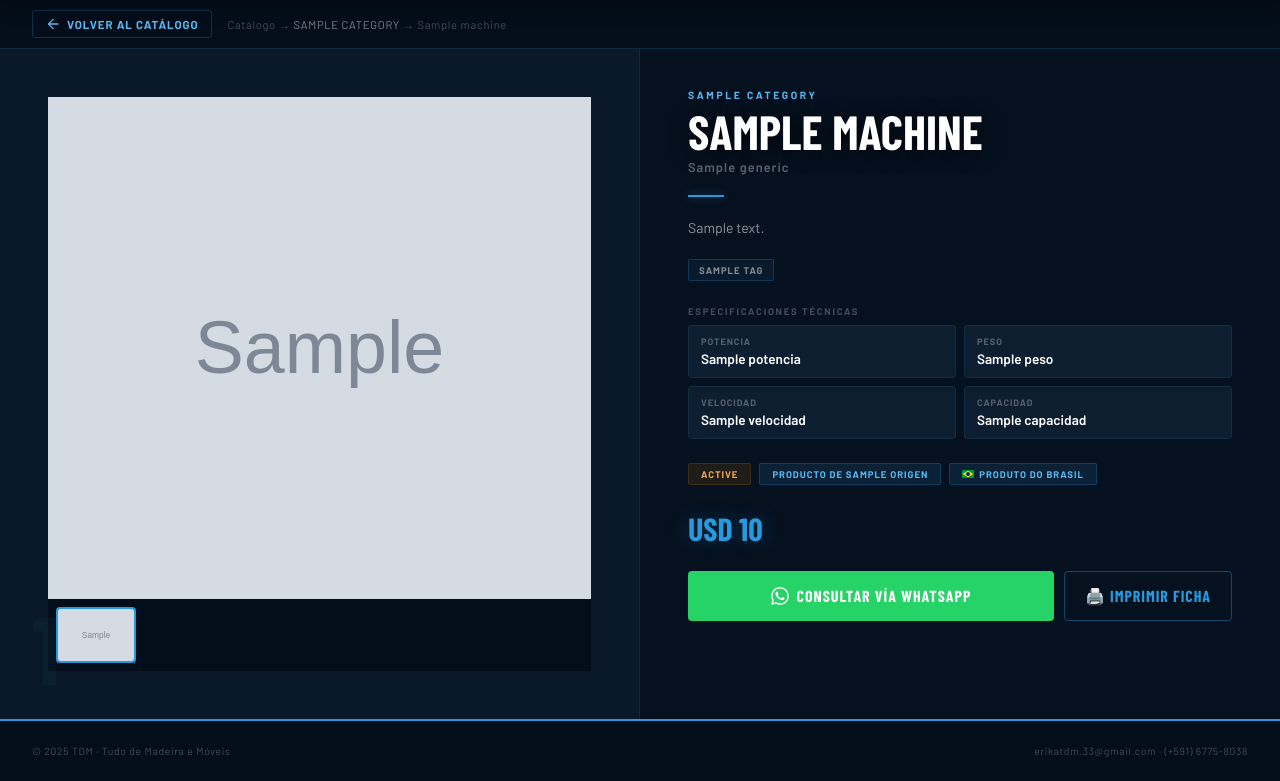
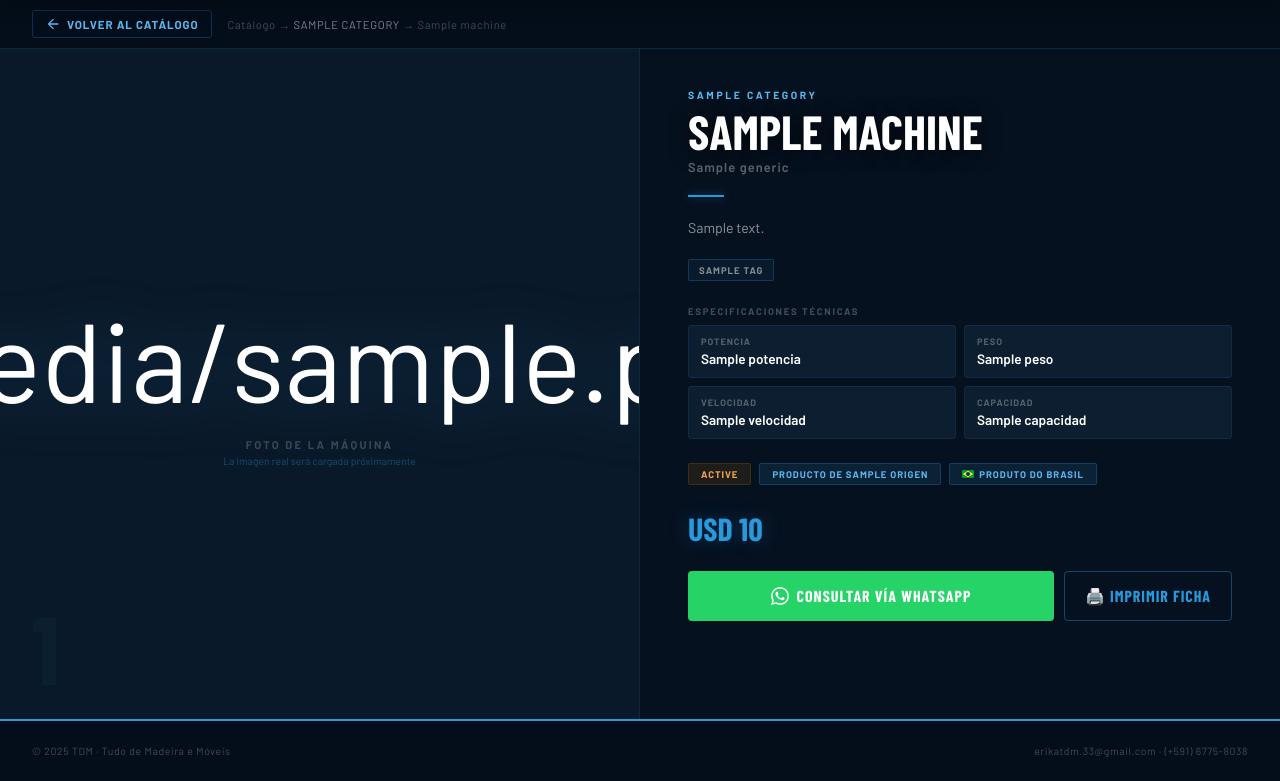
Before and after one commit to ggcativo/tdm-maquinaria, a FastAPI app: template templates/machine.html in a window 1280 px wide. Shown: the part 64-845 px from the top of the page. Run offline with FastAPI, Linux system fonts and the light colour scheme; the template is opened without the code that fills it: most values are stand-ins (such as "Sample title", 1, 10 or a date in 2020); grey boxes marked "Sample" are stand-in pictures; some web fonts are replaced.

Commit message:
Update machine.html

```diff
--- a/templates/machine.html
+++ b/templates/machine.html
@@ -57,36 +57,13 @@
 
   <!-- Lado esquerdo: imagem -->
   <div class="detail-left">
-  {% if machine.imagens %}
-  <div class="gallery">
-    <div class="gallery-main">
-      <img id="gallery-main-img" src="{{ machine.imagens[0] }}" alt="{{ machine.name }}">
+    <div class="detail-img-area">
+      <div class="detail-icon">{{ machine.icon }}</div>
+      <div class="detail-img-label">Foto de la máquina</div>
+      <div class="detail-img-sub">La imagen real será cargada próximamente</div>
     </div>
-    <div class="gallery-thumbs">
-      {% for img in machine.imagens %}
-      <img src="{{ img }}" alt="{{ machine.name }} {{ loop.index }}"
-        class="gallery-thumb {% if loop.first %}active{% endif %}"
-        onclick="document.getElementById('gallery-main-img').src='{{ img }}';
-                 document.querySelectorAll('.gallery-thumb').forEach(t=>t.classList.remove('active'));
-                 this.classList.add('active');">
-      {% endfor %}
-    </div>
+    <div class="detail-num">{{ machine.id }}</div>
   </div>
-  {% elif machine.imagen %}
-  <div class="gallery">
-    <div class="gallery-main">
-      <img src="{{ machine.imagen }}" alt="{{ machine.name }}">
-    </div>
-  </div>
-  {% else %}
-  <div class="detail-img-area">
-    <div class="detail-icon">{{ machine.icon }}</div>
-    <div class="detail-img-label">Foto de la máquina</div>
-    <div class="detail-img-sub">La imagen real será cargada próximamente</div>
-  </div>
-  {% endif %}
-  <div class="detail-num">{{ machine.id }}</div>
-</div>
 
   <!-- Lado direito: info -->
   <div class="detail-right">
@@ -147,7 +124,7 @@
 
     <!-- Ações -->
     <div class="detail-actions">
-      <a class="btn-action btn-action-wa" href="https://wa.me/5916775803?text=Hola%2C%20me%20interesa%20la%20m%C3%A1quina%3A%20*{{ machine.name }}*%20({{ machine.generic }}).%20%C2%BFPodr%C3%ADa%20brindarme%20m%C3%A1s%20informaci%C3%B3n%20y%20precio%3F" target="_blank">
+      <a class="btn-action btn-action-wa" href="https://wa.me/59167758038?text=Hola%2C%20me%20interesa%20la%20m%C3%A1quina%3A%20*{{ machine.name }}*%20({{ machine.generic }}).%20%C2%BFPodr%C3%ADa%20brindarme%20m%C3%A1s%20informaci%C3%B3n%20y%20precio%3F" target="_blank">
         <svg width="18" height="18" viewBox="0 0 24 24" fill="currentColor"><path d="M17.472 14.382c-.297-.149-1.758-.867-2.03-.967-.273-.099-.471-.148-.67.15-.197.297-.767.966-.94 1.164-.173.199-.347.223-.644.075-.297-.15-1.255-.463-2.39-1.475-.883-.788-1.48-1.761-1.653-2.059-.173-.297-.018-.458.13-.606.134-.133.298-.347.446-.52.149-.174.198-.298.298-.497.099-.198.05-.371-.025-.52-.075-.149-.669-1.612-.916-2.207-.242-.579-.487-.5-.669-.51-.173-.008-.371-.01-.57-.01-.198 0-.52.074-.792.372-.272.297-1.04 1.016-1.04 2.479 0 1.462 1.065 2.875 1.213 3.074.149.198 2.096 3.2 5.077 4.487.709.306 1.262.489 1.694.625.712.227 1.36.195 1.871.118.571-.085 1.758-.719 2.006-1.413.248-.694.248-1.289.173-1.413-.074-.124-.272-.198-.57-.347m-5.421 7.403h-.004a9.87 9.87 0 01-5.031-1.378l-.361-.214-3.741.982.998-3.648-.235-.374a9.86 9.86 0 01-1.51-5.26c.001-5.45 4.436-9.884 9.888-9.884 2.64 0 5.122 1.03 6.988 2.898a9.825 9.825 0 012.893 6.994c-.003 5.45-4.437 9.884-9.885 9.884m8.413-18.297A11.815 11.815 0 0012.05 0C5.495 0 .16 5.335.157 11.892c0 2.096.547 4.142 1.588 5.945L.057 24l6.305-1.654a11.882 11.882 0 005.683 1.448h.005c6.554 0 11.89-5.335 11.893-11.893a11.821 11.821 0 00-3.48-8.413z"/></svg>
         Consultar vía WhatsApp
       </a>
```
